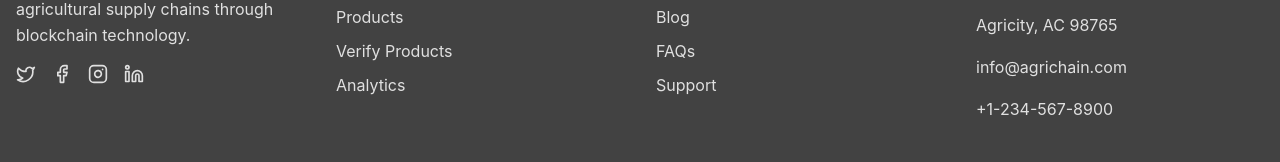
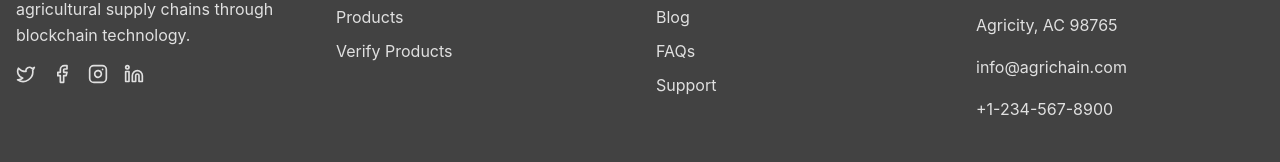
Before and after one commit to SOSANE/agriculture-product-tracking-chain, a React (Vite) app in the folder agrichain-frontend-react/agrichain-frontend/: page /verify in a window 1280 px wide. Shown: the part 908-1070 px from the top of the page. Built offline with nearby package versions, Linux system fonts and the light colour scheme.

Commit message:
fix footer page

```diff
--- a/agrichain-frontend-react/agrichain-frontend/src/components/layout/Footer.tsx
+++ b/agrichain-frontend-react/agrichain-frontend/src/components/layout/Footer.tsx
@@ -49,11 +49,6 @@ const Footer: React.FC = () => {
                             <li>
                                 <Link to="/verify" className="text-neutral-300 hover:text-white transition-colors">
                                     Verify Products
-                                </Link>
-                            </li>
-                            <li>
-                                <Link to="/analytics" className="text-neutral-300 hover:text-white transition-colors">
-                                    Analytics
                                 </Link>
                             </li>
                         </ul>
```
